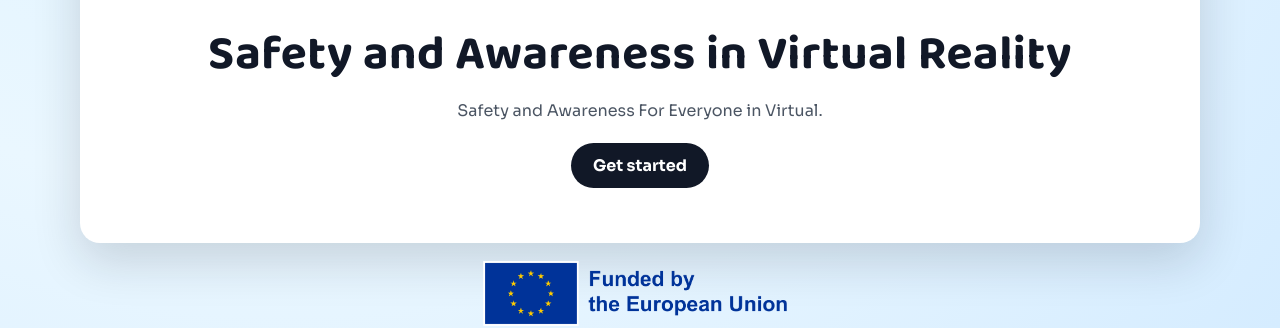
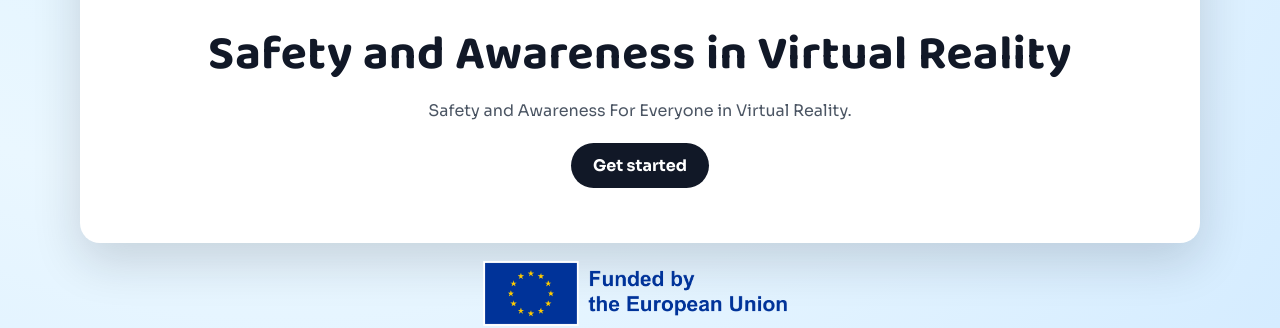
Before and after one commit to SAFE-VR/SAFE-VR.github.io, a Jekyll site: the page built from index.md, in a window 1280 px wide. Shown: the part 494-822 px from the top of the page. Built offline with Jekyll 4.4.1, drawn with Linux system fonts in a browser that asks for light colours.

Commit message:
Update _config.yml

```diff
--- a/_config.yml
+++ b/_config.yml
@@ -2,7 +2,7 @@ title: SAFE-VR
 author: Haoran Yun
 url: https://safe-vr.github.io # root address of the site
 description: > # description of the site (multiple lines allowed)
-  Safety and Awareness For Everyone in Virtual.
+  Safety and Awareness For Everyone in Virtual Reality.
 
 permalink: /:slug
 
@@ -36,7 +36,7 @@ theme_config:
   home:
     title_projects: Members
     title_blog: Blog
-    title_old_projects: Publications
+    title_old_projects: Publication
     title_news: News
     title_misc_list: About us
 
```
